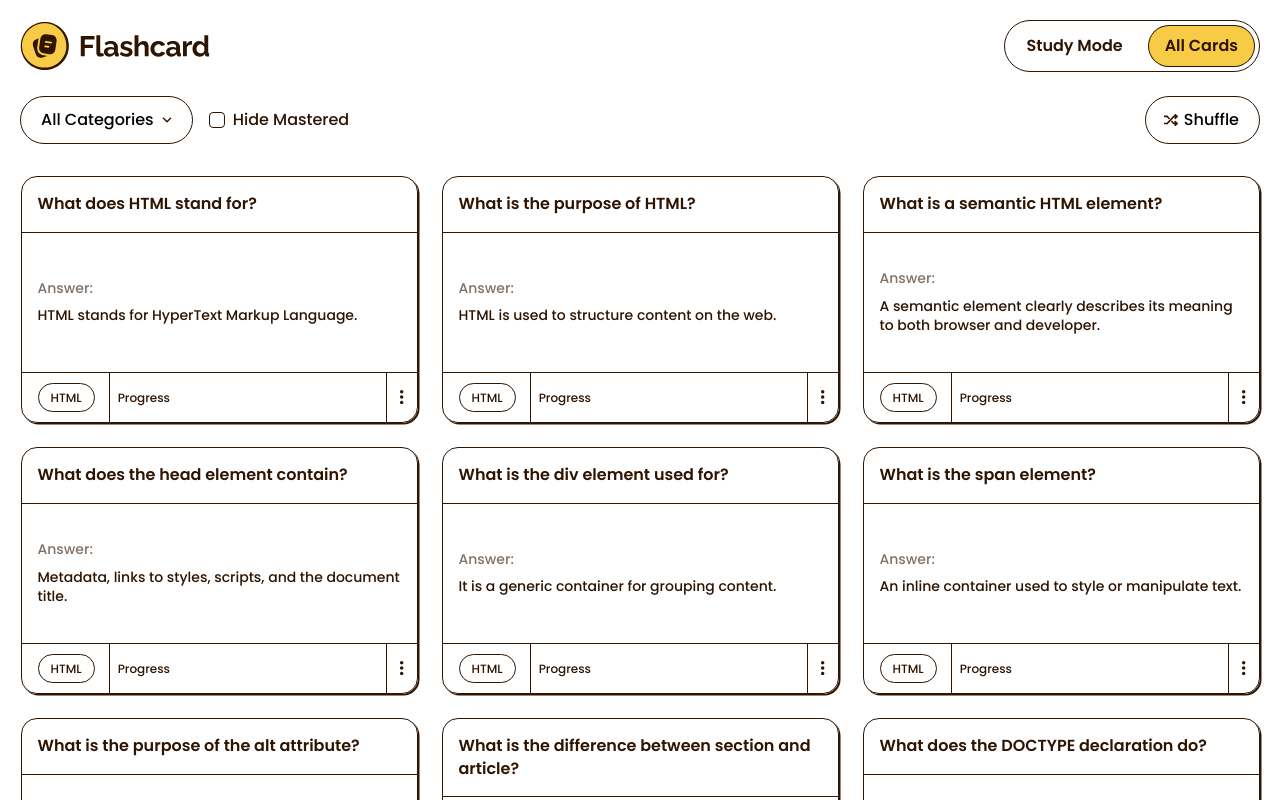
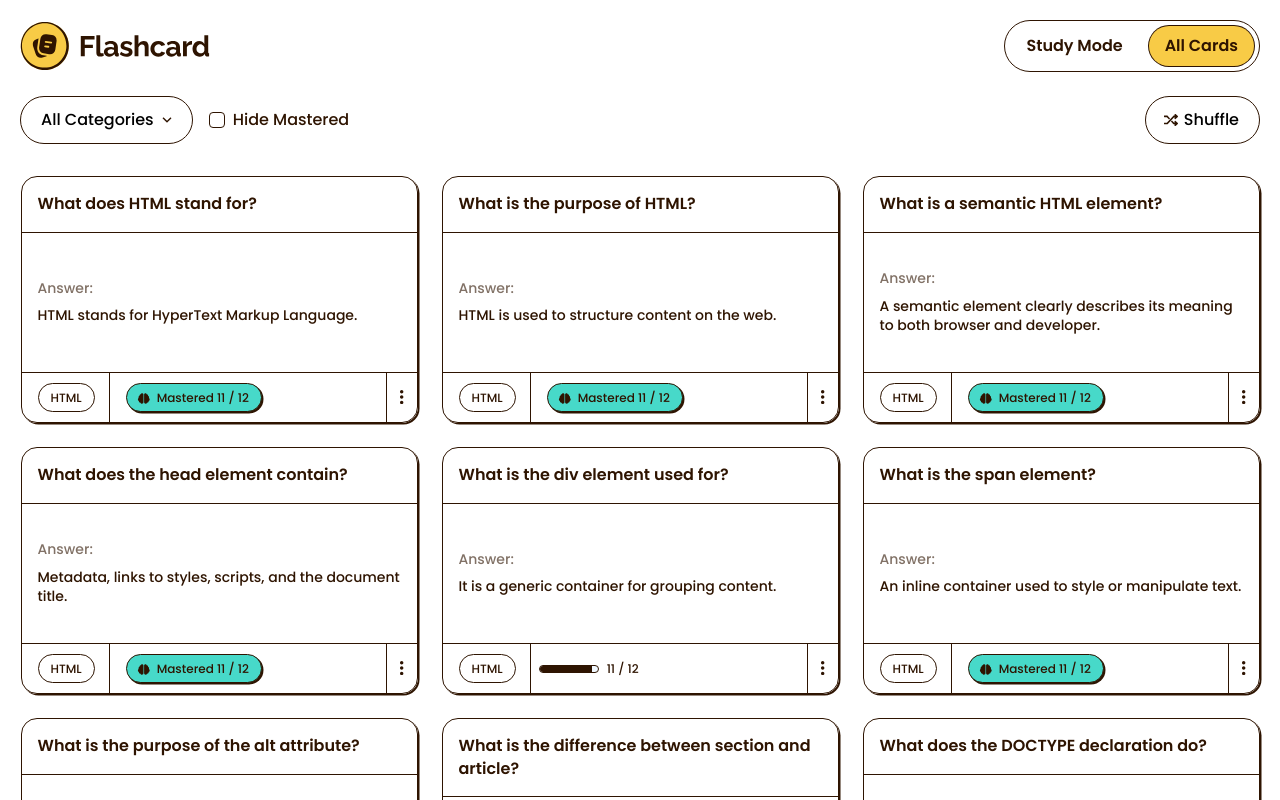
Before and after one commit to Artem-Brui/StudyCards, a React (Vite) app: page /#/cards in a window 1280 px wide. Shown: the top 800 px of the page. Built offline with nearby package versions, Linux system fonts and the light colour scheme.

Commit message:
add progress bar

```diff
--- a/src/assets/base/base.json
+++ b/src/assets/base/base.json
@@ -1,13 +1,13 @@
 [
-  { "id": 1, "category": "HTML", "question": "What does HTML stand for?", "answer": "HTML stands for HyperText Markup Language.", "mastered": false },
+  { "id": 1, "category": "HTML", "question": "What does HTML stand for?", "answer": "HTML stands for HyperText Markup Language.", "mastered": true },
   { "id": 2, "category": "HTML", "question": "What is the purpose of HTML?", "answer": "HTML is used to structure content on the web.", "mastered": true },
-  { "id": 3, "category": "HTML", "question": "What is a semantic HTML element?", "answer": "A semantic element clearly describes its meaning to both browser and developer.", "mastered": false },
-  { "id": 4, "category": "HTML", "question": "What does the head element contain?", "answer": "Metadata, links to styles, scripts, and the document title.", "mastered": false },
-  { "id": 5, "category": "HTML", "question": "What is the div element used for?", "answer": "It is a generic container for grouping content.", "mastered": true },
-  { "id": 6, "category": "HTML", "question": "What is the span element?", "answer": "An inline container used to style or manipulate text.", "mastered": false },
-  { "id": 7, "category": "HTML", "question": "What is the purpose of the alt attribute?", "answer": "It provides alternative text for images for accessibility.", "mastered": false },
-  { "id": 8, "category": "HTML", "question": "What is the difference between section and article?", "answer": "Article is independent content, section is a thematic grouping.", "mastered": false },
-  { "id": 9, "category": "HTML", "question": "What does the DOCTYPE declaration do?", "answer": "It tells the browser to use HTML5 standards.", "mastered": false },
+  { "id": 3, "category": "HTML", "question": "What is a semantic HTML element?", "answer": "A semantic element clearly describes its meaning to both browser and developer.", "mastered": true },
+  { "id": 4, "category": "HTML", "question": "What does the head element contain?", "answer": "Metadata, links to styles, scripts, and the document title.", "mastered": true },
+  { "id": 5, "category": "HTML", "question": "What is the div element used for?", "answer": "It is a generic container for grouping content.", "mastered": false },
+  { "id": 6, "category": "HTML", "question": "What is the span element?", "answer": "An inline container used to style or manipulate text.", "mastered": true },
+  { "id": 7, "category": "HTML", "question": "What is the purpose of the alt attribute?", "answer": "It provides alternative text for images for accessibility.", "mastered": true },
+  { "id": 8, "category": "HTML", "question": "What is the difference between section and article?", "answer": "Article is independent content, section is a thematic grouping.", "mastered": true },
+  { "id": 9, "category": "HTML", "question": "What does the DOCTYPE declaration do?", "answer": "It tells the browser to use HTML5 standards.", "mastered": true },
   { "id": 10, "category": "HTML", "question": "What is an HTML attribute?", "answer": "It provides additional information about an element.", "mastered": true },
 
   { "id": 11, "category": "CSS", "question": "What does CSS stand for?", "answer": "CSS stands for Cascading Style Sheets.", "mastered": false },
@@ -74,5 +74,7 @@
   { "id": 67, "category": "Redux", "question": "What is useSelector?", "answer": "A hook to read store data.", "mastered": false },
   { "id": 68, "category": "Redux", "question": "What is useDispatch?", "answer": "A hook to dispatch actions.", "mastered": false },
   { "id": 69, "category": "Redux", "question": "What is middleware?", "answer": "Code between dispatch and reducer.", "mastered": false },
-  { "id": 70, "category": "Redux", "question": "Why use Redux?", "answer": "To manage complex global state.", "mastered": false }
+  { "id": 70, "category": "Redux", "question": "Why use Redux?", "answer": "To manage complex global state.", "mastered": false },
+  { "id": 71, "category": "HTML", "question": "Why use Redux?", "answer": "To manage complex global state.", "mastered": true },
+  { "id": 72, "category": "HTML", "question": "Why use Redux?", "answer": "To manage complex global state.", "mastered": true }
 ]
--- a/src/components/CardItem/CardItem.module.scss
+++ b/src/components/CardItem/CardItem.module.scss
@@ -56,7 +56,7 @@
       border-radius: $radius-full;
     }
 
-    & .progress {
+    & div[data-element='progress-bar'] {
       @include commonBorder(border-right);
       @include commonBorder(border-left);
       @include text-preset-6-regular;
--- a/src/components/CardItem/CardItem.tsx
+++ b/src/components/CardItem/CardItem.tsx
@@ -2,6 +2,7 @@ import type React from "react";
 import styles from "./CardItem.module.scss";
 import type { CardItemType } from "@/assets/base/base";
 import { useState } from "react";
+import { ProgressBar } from "@/shared/ProgressBar/ProgressBar";
 
 export type CardVersionType = "list" | "study";
 
@@ -36,7 +37,7 @@ export const CardItem: React.FC<СardComponentProps> = ({
       {isQuestionVisibile && <p className={styles.question}>{question}</p>}
       {isAnswerVisibile && <p className={styles.answer}>{answer}</p>}
       <p className={styles.category}>{category}</p>
-      <p className={styles.progress}>Progress</p>
+      <ProgressBar card={card} />
       {isListPage && <button className={styles.service_button}></button>}
     </article>
   );
--- a/src/components/SectionStatisticBar/SectionStatisticBar.module.scss
+++ b/src/components/SectionStatisticBar/SectionStatisticBar.module.scss
@@ -60,18 +60,8 @@
 
 @each $icon, $bg-color in $statistics-bar-icons {
   .#{$icon} {
+    background-color: $bg-color;
     background-image: url("@/assets/icons/#{$icon}.svg");
-    position: relative;
-
-    &::after {
-      content: '';
-      width: 100%;
-      height: 100%;
-      display: block;
-      background-color: $bg-color;
-      position: relative;
-      z-index: -1;
-    }
   }
 }
 
--- a/src/shared/Button/Button.scss
+++ b/src/shared/Button/Button.scss
@@ -27,28 +27,39 @@
   &_icon_check {
     @include button_icon_variant(check);
   }
+
   &_icon_check-circle {
     @include button_icon_variant(check-circle);
   }
+
   &_icon_angle-down {
     @include button_icon_variant(angle-down);
   }
+
   &_icon_angle-up {
     @include button_icon_variant(angle-up);
   }
+
   &_icon_angle-left {
     @include button_icon_variant(angle-left);
   }
+
   &_icon_angle-right {
     @include button_icon_variant(angle-right);
   }
+
   &_icon_undo-alt {
     @include button_icon_variant(undo-alt);
   }
+
   &_icon_circle-plus {
     @include button_icon_variant(circle-plus);
   }
   &_icon_shuffle {
     @include button_icon_variant(shuffle);
   }
+
+  &_icon_brain-solid {
+    @include button_icon_variant(brain-solid);
+  }
 }
--- /dev/null
+++ b/src/shared/ProgressBar/ProgressBar.module.scss
@@ -0,0 +1,39 @@
+.progress_bar {
+  @include text-preset-6-regular;
+
+  display: flex;
+  align-items: center;
+  gap: 0.8rem;
+
+  & > .button_individual {
+    padding: 0.6rem 1.2rem;
+    background-color: $teal-400
+  }
+}
+
+.icon {
+  @include commonBorder(border);
+
+  width: 6rem;
+  height: 0.8rem;
+  border-radius: $radius-full;
+  background-color: aliceblue;
+  overflow: hidden;
+}
+
+
+@for $selector from 1 to 101 {
+  .percent_#{$selector} {
+    position: relative;
+
+    &::before {
+      content: '';
+      display: block;
+      width: $selector * 1%;
+      height: 100%;
+      background-color: $neutral-900;
+      position: absolute;
+      left: 0;
+    }
+  }
+}
--- /dev/null
+++ b/src/shared/ProgressBar/ProgressBar.tsx
@@ -0,0 +1,59 @@
+import type { CardItemType } from "@/assets/base/base";
+import styles from "./ProgressBar.module.scss";
+import type React from "react";
+import { useCardsList } from "@/app/customHooks/useCardsList";
+import classNames from "classnames";
+import type { ButtonStyle } from "@/types/types";
+
+type Props = {
+  card: CardItemType;
+};
+
+export const ProgressBar: React.FC<Props> = ({ card }) => {
+  const cards = useCardsList();
+  const isGotData = cards !== undefined && card !== undefined;
+  const isMastered = card.mastered;
+  const cardsByCategoryAmount = isGotData
+    ? cards.filter((item) => item.category === card.category).length
+    : 0;
+  const masteredCardsAmount = isGotData
+    ? cards.filter((item) => item.category === card.category && item.mastered)
+        .length
+    : 0;
+  const completionPercent = Math.floor(
+    (masteredCardsAmount / cardsByCategoryAmount) * 100
+  ).toString();
+
+  const progressBarText = isMastered
+    ? `Mastered ${masteredCardsAmount} / ${cardsByCategoryAmount}`
+    : `${masteredCardsAmount} / ${cardsByCategoryAmount}`;
+
+  const buttonStyles: ButtonStyle[] = [
+    "button",
+    "button_colored",
+    "button_icon-side_left",
+    "button_shadow",
+    "button_icon_brain-solid",
+  ];
+
+  return (
+    <div className={styles.progress_bar} data-element="progress-bar">
+      <i
+        className={classNames({
+          [styles.icon]: !isMastered,
+          [styles[`percent_${completionPercent}`]]: !isMastered,
+        })}
+        data-percentage={completionPercent}
+      ></i>
+      <p
+        className={classNames(
+          styles.value,
+          {[styles.button_individual] : isMastered},
+          ...(isMastered ? buttonStyles : [])
+        )}
+      >
+        {progressBarText}
+      </p>
+    </div>
+  );
+};
--- a/src/types/types.ts
+++ b/src/types/types.ts
@@ -12,6 +12,7 @@ export type ButtonStyle =
   | "button_icon_angle-left"
   | "button_icon_angle-right"
   | "button_icon_undo-alt"
+  | "button_icon_brain-solid"
   | "button_icon_circle-plus";
 
 export type ButtonStylesType = {
```
Also changed, not shown: src/shared/ExpandListIcon/ExpandListIcon.module.scss (deleted, +0 -18 lines), src/shared/ExpandListIcon/ExpandListIcon.tsx (deleted, +0 -9 lines).
